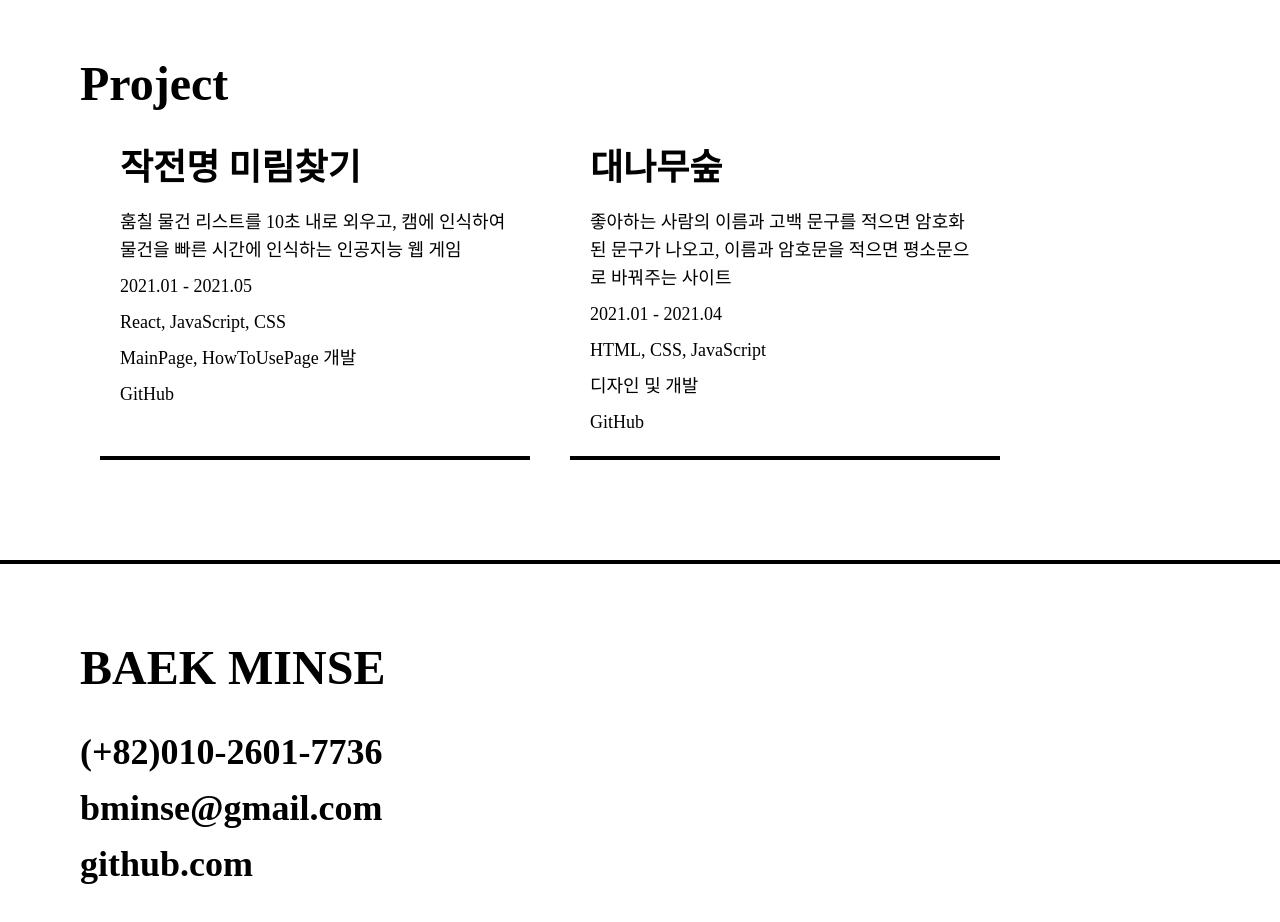
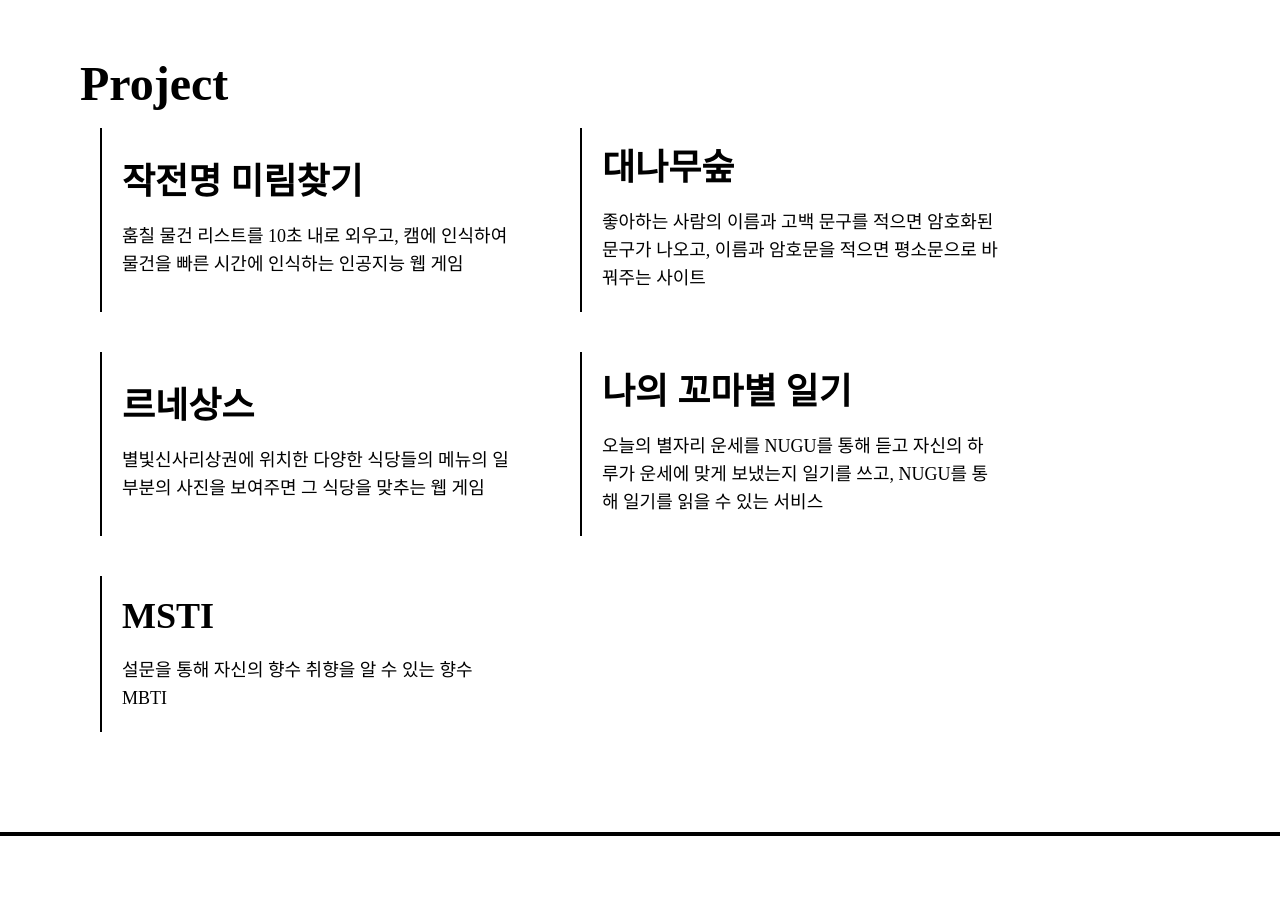
Before and after one commit to minse317/portfolio, a React (Vite) app: page / in a window 1280 px wide. Shown: the part 2120-3042 px from the top of the page. Built offline with nearby package versions, Linux system fonts and the light colour scheme.

Commit message:
project detail modal

```diff
--- a/src/components/Project.jsx
+++ b/src/components/Project.jsx
@@ -1,30 +1,29 @@
-import React from 'react'
+import React, { useState } from 'react'
 import { project } from '../constants/Index'
+import ProjectModal from './ProjectModal'
 
 function Project() {
+  const [projectDetail, setProjectDetail] = useState(null)
+
+  const handleOnClose = () => setProjectDetail(null)
+
   return (
     <div className="p-20">
       <div className="text-5xl font-bold">Project</div>
 
       <div className="flex flex-wrap">
         {project.map((item, index) => (
-          <div
+          <button
             key={index}
-            className="w-[430px] border-b-4 border-[black] bg-transparent m-5 p-5 space-y-2"
+            onClick={() => setProjectDetail(index)}
+            className="w-[440px] border-l-2 border-[black] bg-transparent m-5 p-5 space-y-2 text-left"
           >
             <h2 className="mb-5">{item.title}</h2>
             <p>{item.desc}</p>
-            <p>{item.period}</p>
-            <p>{item.skill}</p>
-            <p>{item.role}</p>
-            <p>
-              <a href={item.link} target="_blank">
-                GitHub
-              </a>
-            </p>
-          </div>
+          </button>
         ))}
       </div>
+      <ProjectModal onClose={handleOnClose} project={project[projectDetail]} />
     </div>
   )
 }
--- /dev/null
+++ b/src/components/ProjectModal.jsx
@@ -0,0 +1,39 @@
+import React from 'react'
+
+function ProjectModal({ project, onClose }) {
+  const handleOnClose = e => {
+    if (e.target.id === 'container') onClose()
+  }
+
+  if (!project) return null
+
+  return (
+    <div
+      id="container"
+      onClick={handleOnClose}
+      className="fixed inset-0 bg-black bg-opacity-20 backdrop-blur-sm flex justify-center items-center"
+    >
+      <div className="bg-white p-10 rounded w-2/6 h-auto overflow-y-auto">
+        <h2 className="mb-5">{project.title}</h2>
+        <div className="space-y-4">
+          <p>{project.desc}</p>
+          <p>{project.period}</p>
+          <p>{project.skill}</p>
+          <p>{project.role}</p>
+          <p>
+            <a
+              href={project.link}
+              className="underline"
+              target="_blank"
+              rel="noopener noreferrer"
+            >
+              GitHub
+            </a>
+          </p>
+        </div>
+      </div>
+    </div>
+  )
+}
+
+export default ProjectModal
--- a/src/constants/Index.jsx
+++ b/src/constants/Index.jsx
@@ -15,30 +15,30 @@ export const project = [
     link: 'https://github.com/minse317/bamboo',
     role: '디자인 및 개발',
   },
-  // {
-  //   title: '르네상스',
-  //   desc: '별빛신사리상권에 위치한 다양한 식당들의 메뉴의 일부분의 사진을 보여주면 그 식당을 맞추는 웹 게임',
-  //   period: '2021.01 - 2021.04',
-  //   skill: 'React, JavaScript, CSS',
-  //   link: 'https://github.com/minse317/Renaissance',
-  //   role: '디자인 및 개발'
-  // },
-  // {
-  //   title: '나의 꼬마별 일기',
-  //   desc: '오늘의 별자리 운세를 NUGU를 통해 듣고 자신의 하루가 운세에 맞게 보냈는지 일기를 쓰고, NUGU를 통해 일기를 읽을 수 있는 서비스',
-  //   period: '2020.05 - 2020.11',
-  //   skill: 'NUGU, HTML, CSS',
-  //   link: 'https://github.com/minse317/stardiary',
-  //   role: '팀장, 기획, NUGU 예상 발화, 서비스 홍보용 웹사이트'
-  // },
-  // {
-  //   title: 'MSTI',
-  //   desc: '설문을 통해 자신의 향수 취향을 알 수 있는 향수 MBTI',
-  //   period: '2020.05 - 2020.11',
-  //   skill: 'Python',
-  //   link: 'https://github.com/minse317/MSTI',
-  //   role: '설문 페이지, 결과 도출 페이지 디자인 및 개발 '
-  // },
+  {
+    title: '르네상스',
+    desc: '별빛신사리상권에 위치한 다양한 식당들의 메뉴의 일부분의 사진을 보여주면 그 식당을 맞추는 웹 게임',
+    period: '2021.01 - 2021.04',
+    skill: 'React, JavaScript, CSS',
+    link: 'https://github.com/minse317/Renaissance',
+    role: '디자인 및 개발',
+  },
+  {
+    title: '나의 꼬마별 일기',
+    desc: '오늘의 별자리 운세를 NUGU를 통해 듣고 자신의 하루가 운세에 맞게 보냈는지 일기를 쓰고, NUGU를 통해 일기를 읽을 수 있는 서비스',
+    period: '2020.05 - 2020.11',
+    skill: 'NUGU, HTML, CSS',
+    link: 'https://github.com/minse317/stardiary',
+    role: '팀장, 기획, NUGU 예상 발화, 서비스 홍보용 웹사이트',
+  },
+  {
+    title: 'MSTI',
+    desc: '설문을 통해 자신의 향수 취향을 알 수 있는 향수 MBTI',
+    period: '2020.05 - 2020.11',
+    skill: 'Python',
+    link: 'https://github.com/minse317/MSTI',
+    role: '설문 페이지, 결과 도출 페이지 디자인 및 개발 ',
+  },
 ]
 
 export const fronted = [
--- a/tailwind.config.js
+++ b/tailwind.config.js
@@ -1,14 +1,11 @@
 /** @type {import('tailwindcss').Config} */
 export default {
-  content: [
-    "./index.html",
-    "./src/**/*.{js,ts,jsx,tsx}",
-  ],
+  content: ['./index.html', './src/**/*.{js,ts,jsx,tsx}'],
   theme: {
     extend: {
       fontFamily: {
-        'noto-serif-kr': ['Noto Serif KR', 'serif']
-      }
+        'noto-serif-kr': ['Noto Serif KR', 'serif'],
+      },
     },
   },
   plugins: [],
```
